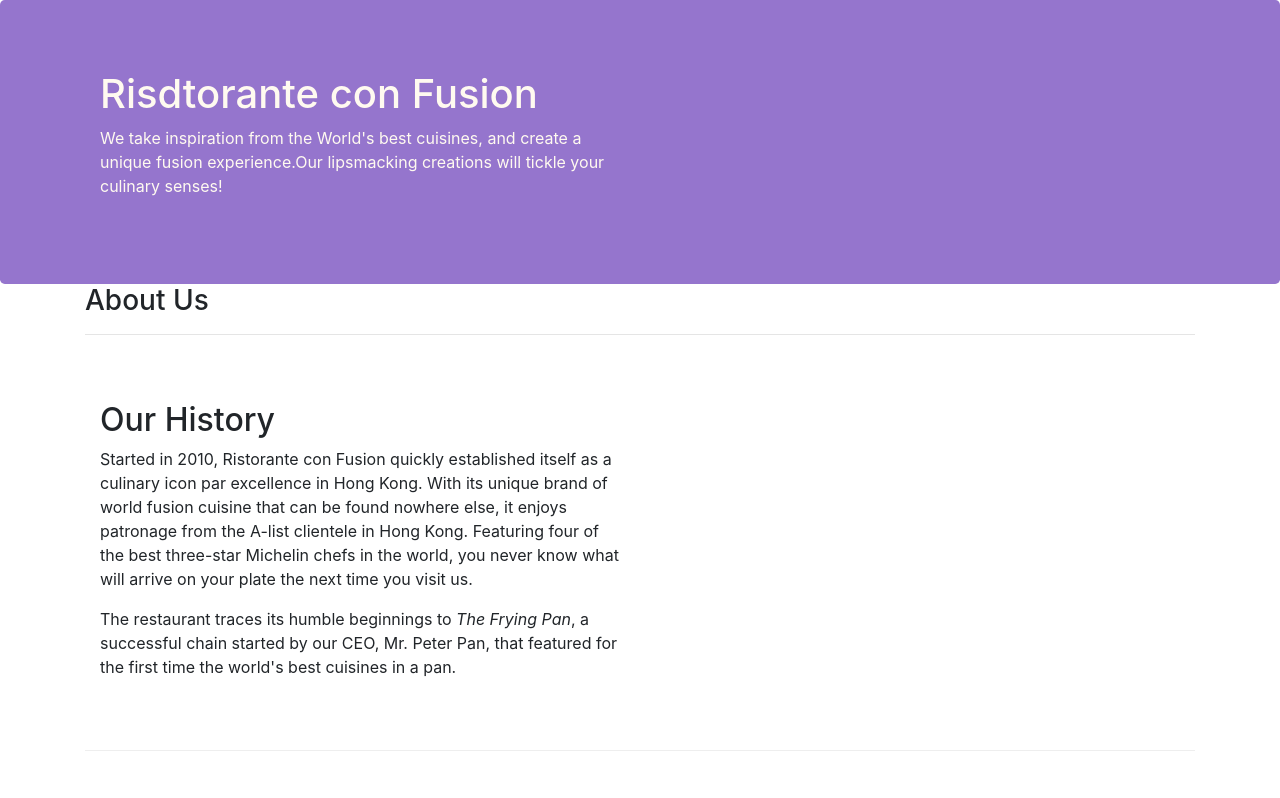
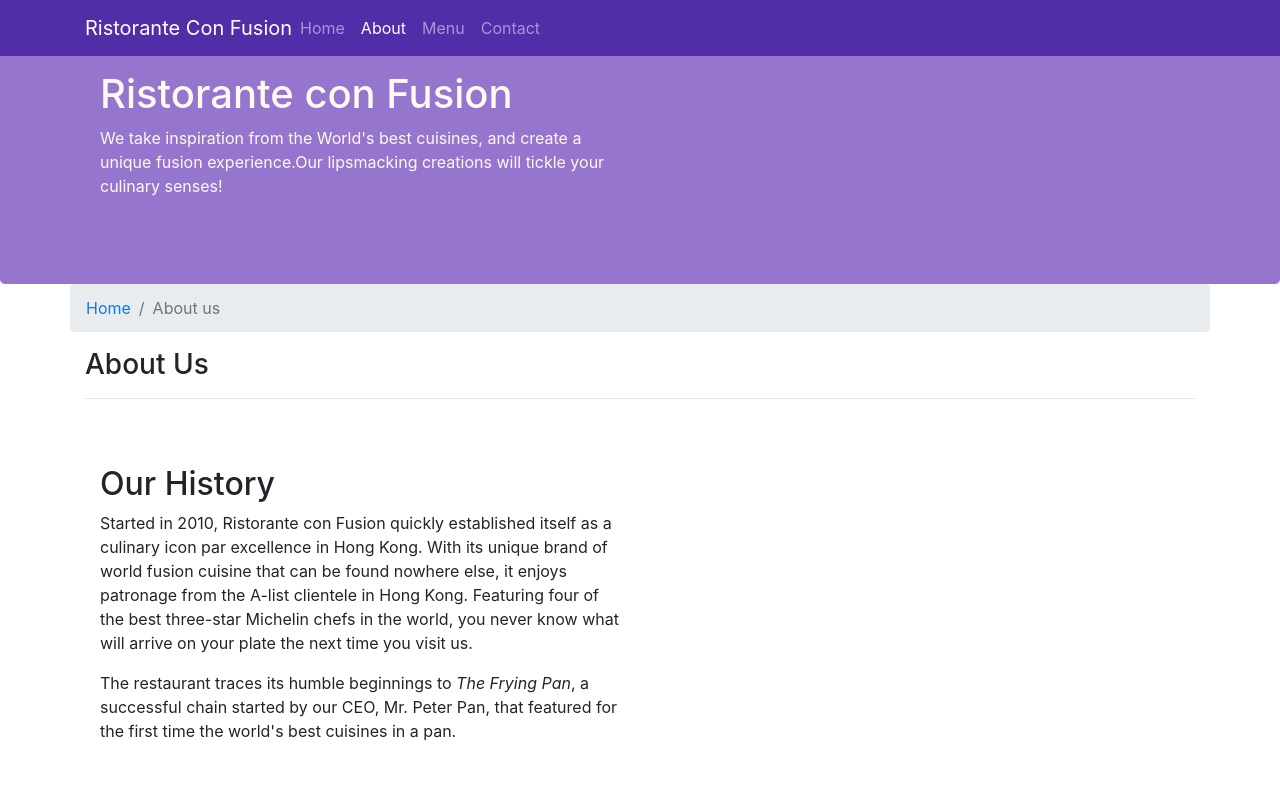
Before and after one commit to Jeongk8/JeongKim-bootstrap, a website: page aboutus.html in a window 1280 px wide. Shown: the top 798 px of the page. Drawn offline with nearby package versions, Linux system fonts and the light colour scheme.

Commit message:
Navbar and bread crumb

```diff
--- a/aboutus.html
+++ b/aboutus.html
@@ -14,12 +14,36 @@
 </head>
 
 <body>
+    <nav class = "navbar navbar-dark navbar-expand-sm fixed-top">
+
+        <div class ="container">
+            <button class="navbar-toggler"type="button" data-toggle="collapse" data-target="#Navbar">
+
+                <span class="navbar-toggler-icon"></span>
+
+
+            </button>
+            <a class="navbar-brand mr-auto" href="./index.html">Ristorante Con Fusion</a>
+            <div class="collapse navbar-collapse" id="Navbar">
+
+             <ul class ="navbar-nav mr-auto">
+                 <li class = "nav-item"><a class ="nav-link"href="./index.html">Home</a></li>
+                 <li class = "nav-item active"><a class ="nav-link"href="#">About</a></li>
+                 <li class = "nav-item"><a class ="nav-link"href="#">Menu</a></li>
+                 <li class = "nav-item"><a class ="nav-link"href="#">Contact</a></li>
+             </ul>
+
+             </div>
+        </div>
+
+
+    </nav>
 
     <header class="jumbotron">
         <div class="container">
             <div class="row row-header">
                 <div class="col-12 col-sm-6">
-                    <h1>Risdtorante con Fusion</h1>
+                    <h1>Ristorante con Fusion</h1>
                     <p>We take inspiration from the World's best cuisines, and create a unique fusion experience.Our lipsmacking creations will tickle your culinary senses!</p>
                 </div>
                 <div class="col-12 col-sm">
@@ -30,6 +54,10 @@
 
     <div class="container">
         <div class="row">
+            <ol class="col-12 breadcrumb">
+                <li class = "breadcrumb-item"><a href="./index.html">Home</a></li>
+                <li class= "breadcrumb-item active">About us</li>
+            </ol>
             <div class="col col-sm">
                <h3>About Us</h3>
                <hr>
@@ -70,7 +98,7 @@
                 <div class="col-4 offset-1 col-sm-2">
                     <h5>Links</h5>
                     <ul class="list-unstyled">
-                        <li><a href="#">Home</a></li>
+                        <li><a href="./index.html">Home</a></li>
                         <li><a href="#">About</a></li>
                         <li><a href="#">Menu</a></li>
                         <li><a href="#">Contact</a></li>
@@ -106,6 +134,10 @@
         </div>
     </footer>
 
+    <script src="node_modules/jquery/dist/jquery.slim.min.js"></script>
+    <script src="node_modules/popper.js/dist/umd/popper.min.js"></script>
+    <script src="node_modules/bootstrap/dist/js/bootstrap.min.js"></script>
+
 </body>
 
 </html>
--- a/css/style.css
+++ b/css/style.css
@@ -31,3 +31,13 @@
 	color: #0f0f0f;
 
 }
+
+.body{
+	padding: 50px 0px 0px 0px;
+	z-index: 0;
+}
+
+.navbar-dark {
+
+	background-color: #512DA8;
+}
```
Also changed, not shown: index.html (+24 -1 lines). Lines whose indentation alone changed are shown as unchanged.
